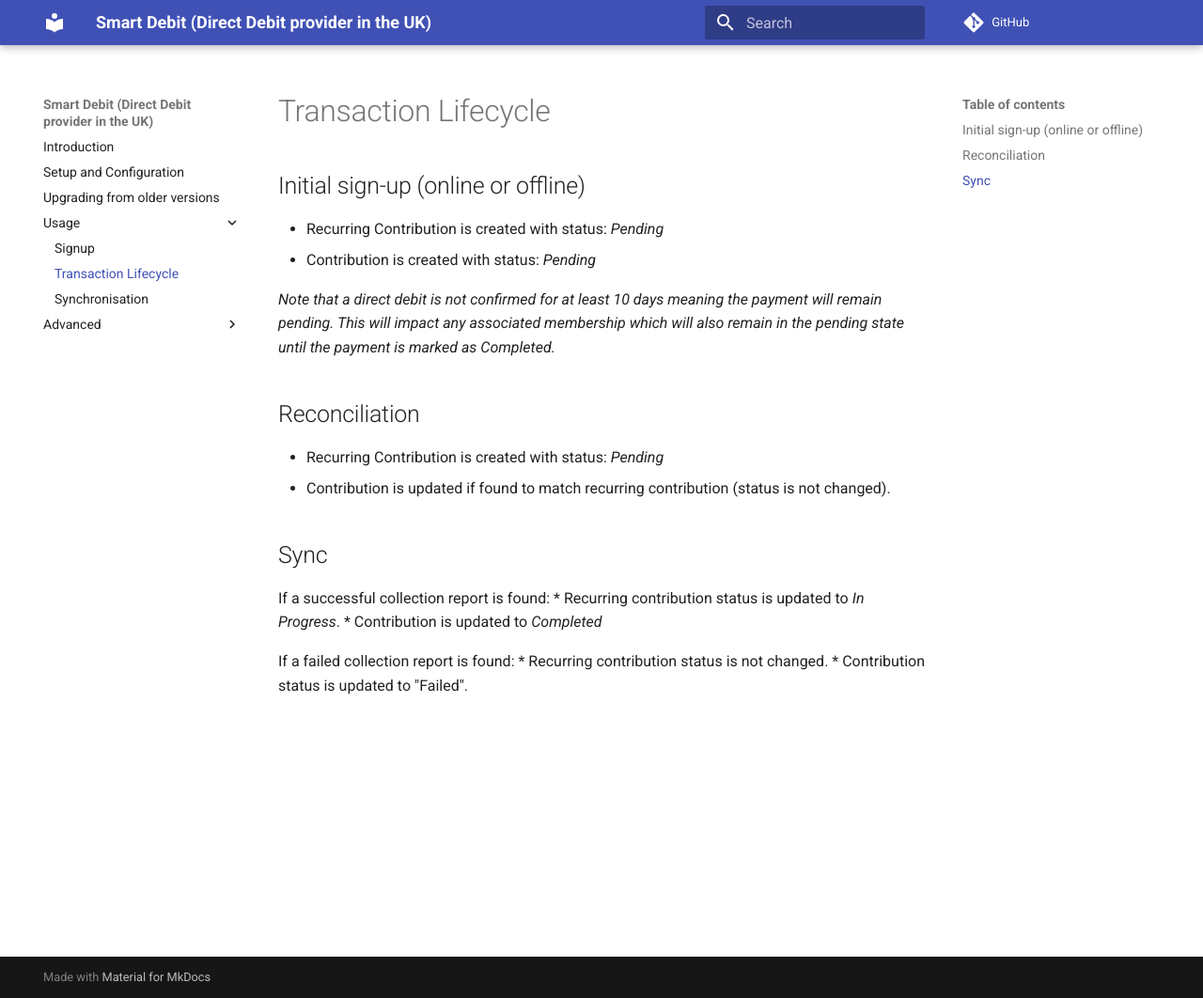
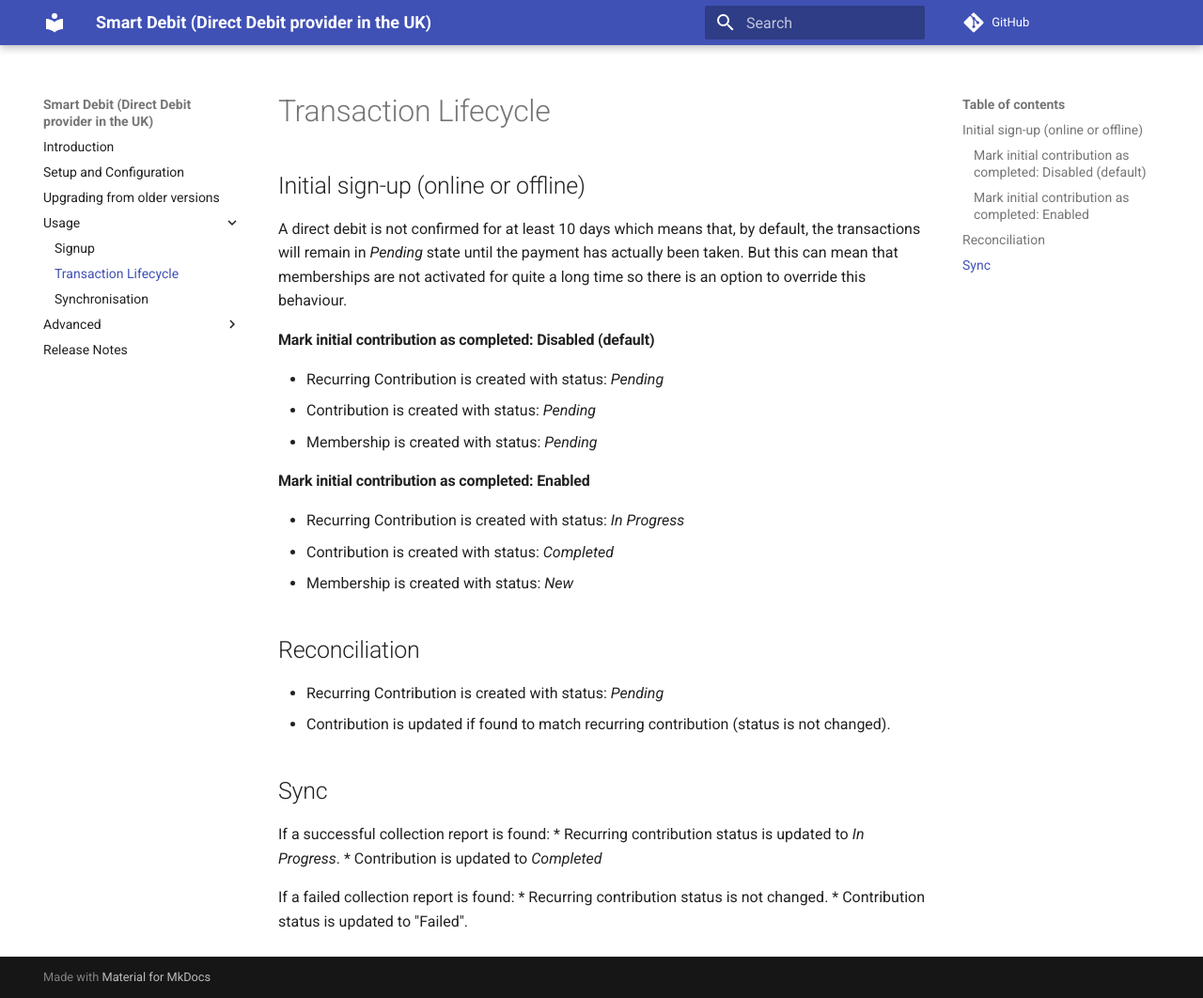
Before and after one commit to mattwire/org.civicrm.smartdebit, an MkDocs documentation site: the page built from docs/lifecycle.md, in a window 1280 px wide and 1062 px high. Shown: the whole window at 94% size. Built offline with MkDocs 1.6.1 and Material for MkDocs 9.7.7, drawn with Linux system fonts in a browser that asks for light colours; comment, search, counter and statistics services are not loaded; old or Windows-style settings are respelled for this version of MkDocs.

Commit message:
Add release notes.  Update docs to explain new optional behaviour with setting 'mark initial contribution as completed'

```diff
--- a/docs/lifecycle.md
+++ b/docs/lifecycle.md
@@ -1,8 +1,18 @@
 ## Initial sign-up (online or offline)
+A direct debit is not confirmed for at least 10 days which means that, by default, the transactions
+will remain in _Pending_ state until the payment has actually been taken.
+But this can mean that memberships are not activated for quite a long time so there is an option to
+override this behaviour.
+
+#### Mark initial contribution as completed: Disabled (default)
 * Recurring Contribution is created with status: _Pending_
 * Contribution is created with status: _Pending_
+* Membership is created with status: _Pending_
 
-_Note that a direct debit is not confirmed for at least 10 days meaning the payment will remain pending.  This will impact any associated membership which will also remain in the pending state until the payment is marked as Completed._
+#### Mark initial contribution as completed: Enabled
+* Recurring Contribution is created with status: _In Progress_
+* Contribution is created with status: _Completed_
+* Membership is created with status: _New_
 
 ## Reconciliation
 * Recurring Contribution is created with status: _Pending_
--- a/mkdocs.yml
+++ b/mkdocs.yml
@@ -24,3 +24,4 @@ pages:
 - Advanced:
   - Manual Sync: sync_manual.md
   - Reconciling Transactions: reconcile.md
+- Release Notes: release/release_notes.md
```
Also changed, not shown: docs/release/release_notes.md (added, +28 -0 lines).
